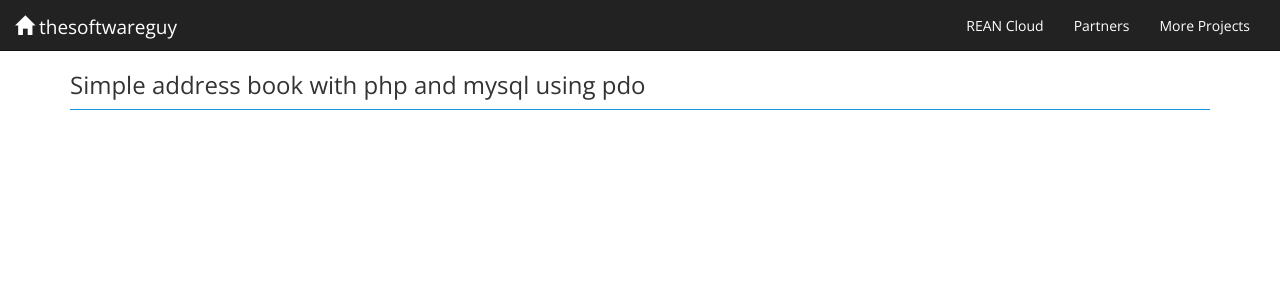
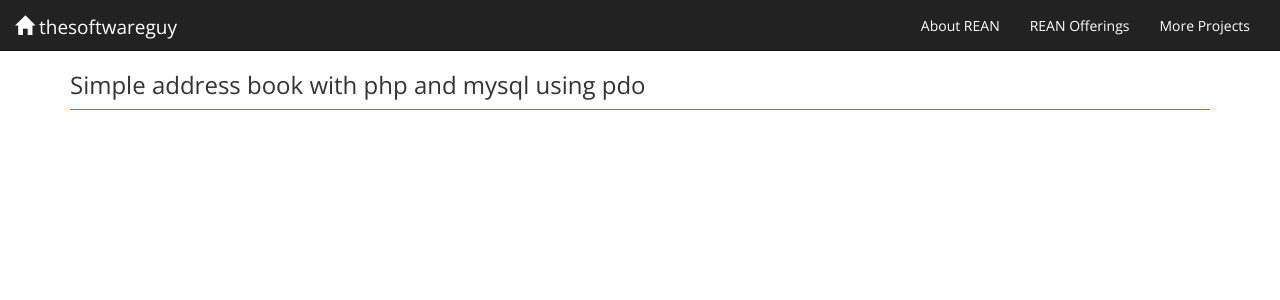
Before and after one commit to VenuRean/NetAppDemo, a PHP site: page /header.php in a window 1280 px wide. Shown: the top 300 px of the page. Run offline with PHP 8.4, Linux system fonts and the light colour scheme; some libraries are stand-ins or nearby versions.

Commit message:
Update header.php

```diff
--- a/header.php
+++ b/header.php
@@ -40,8 +40,8 @@
         </div>
         <div class="collapse navbar-collapse pull-right" id="bs-example-navbar-collapse-1" >
           <ul class="nav navbar-nav">
-			<li><a href="http://www.reancloud.com/">REAN Cloud</a></li>
-			<li><a href="http://www.reancloud.com/company/partners/">Partners</a></li>
+			<li><a href="http://www.reancloud.com/company/">About REAN</a></li>
+			<li><a href="http://www.reancloud.com/cloud-offerings/">REAN Offerings</a></li>
             <li><a href="http://www.thesoftwareguy.in/mini-project/">More Projects</a></li>
           </ul>
         </div>
```
